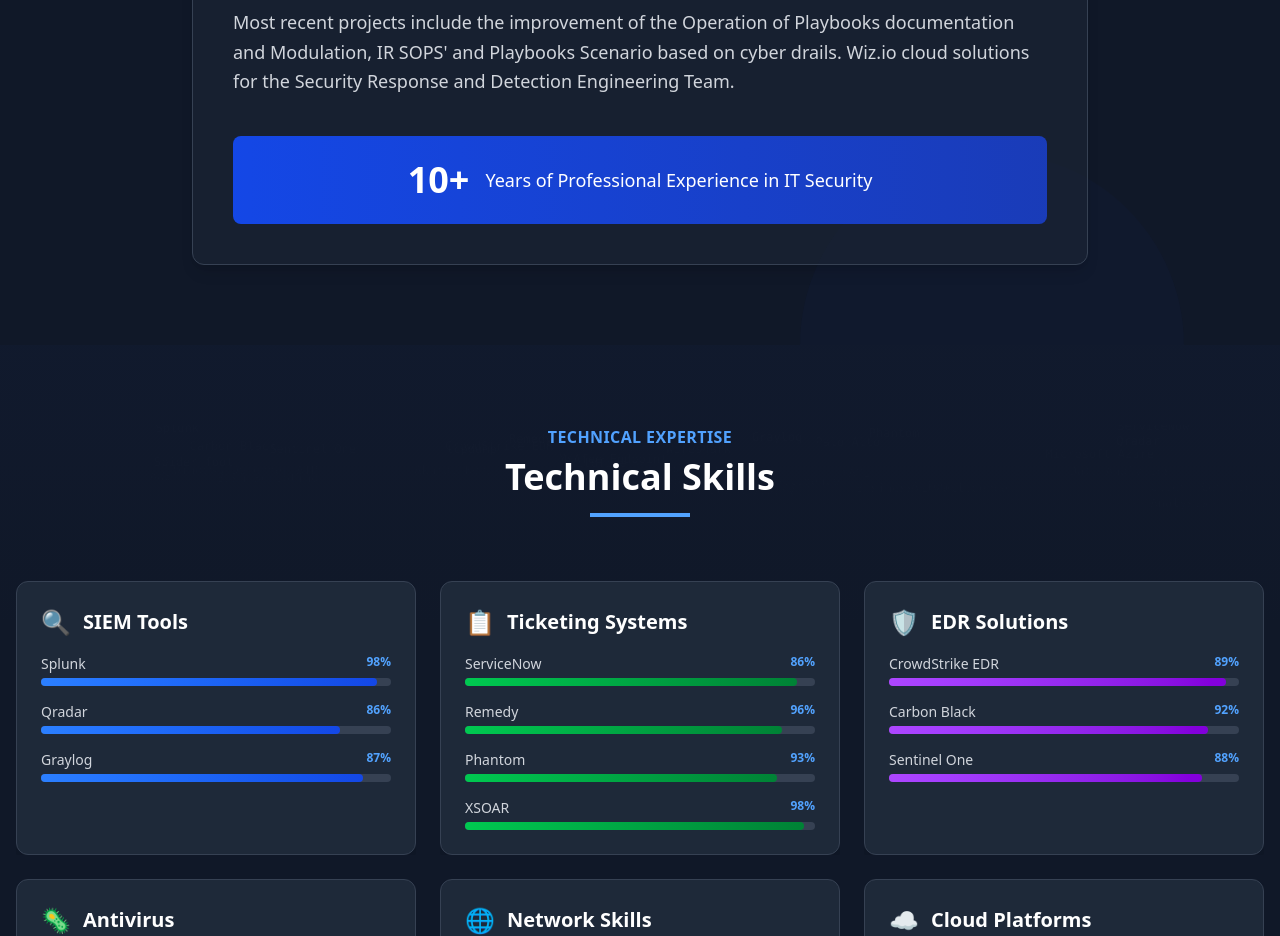
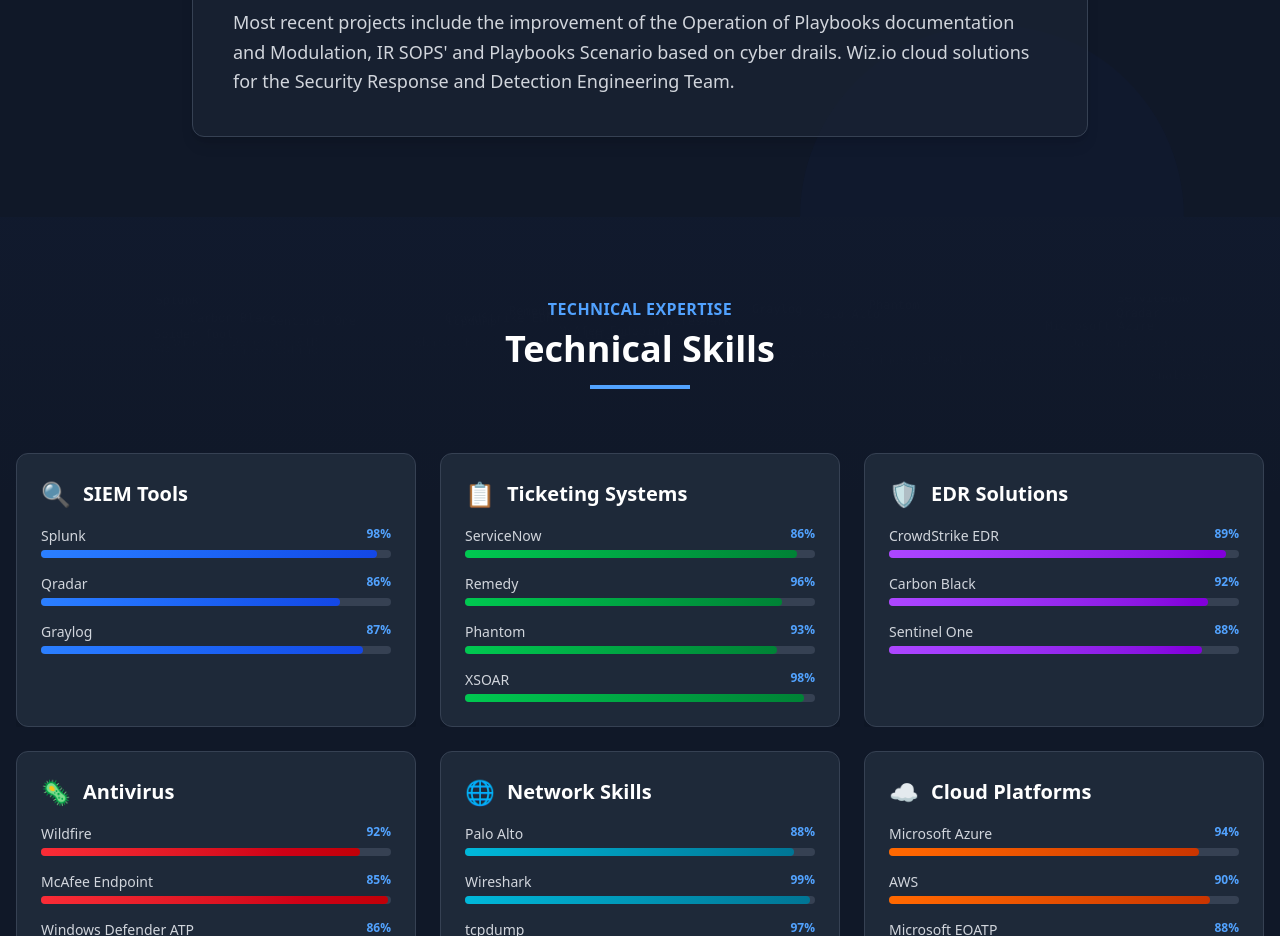
Before and after one commit to waqas-gul/Professional-Portfolio---Alieu-Kamara, a React (Vite) app: page / in a window 1280 px wide. Shown: the part 1380-2316 px from the top of the page. Built offline with nearby package versions, Linux system fonts and the light colour scheme.

Commit message:
Update About.jsx

```diff
--- a/src/components/About.jsx
+++ b/src/components/About.jsx
@@ -94,24 +94,6 @@
               </p>
             </div>
 
-            {/* Experience highlight */}
-            <motion.div
-              initial={{ opacity: 0, scale: 0.95 }}
-              animate={
-                isVisible
-                  ? { opacity: 1, scale: 1 }
-                  : { opacity: 0, scale: 0.95 }
-              }
-              transition={{ delay: 0.6 }}
-              className="mt-10 p-6 bg-gradient-to-r from-blue-600 to-blue-700 dark:from-blue-700 dark:to-blue-800 rounded-lg text-white"
-            >
-              <div className="flex items-center justify-center">
-                <div className="text-4xl font-bold mr-4">10+</div>
-                <div className="text-lg">
-                  Years of Professional Experience in IT Security
-                </div>
-              </div>
-            </motion.div>
           </motion.div>
         </motion.div>
       </div>
```
